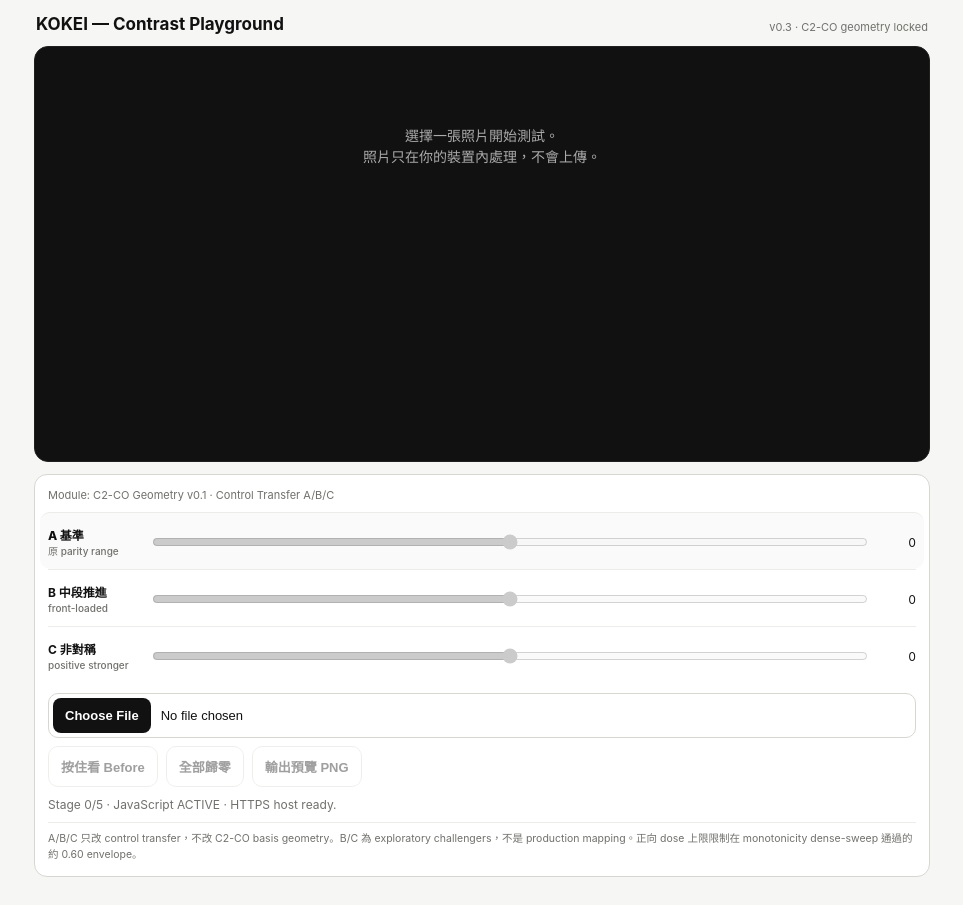
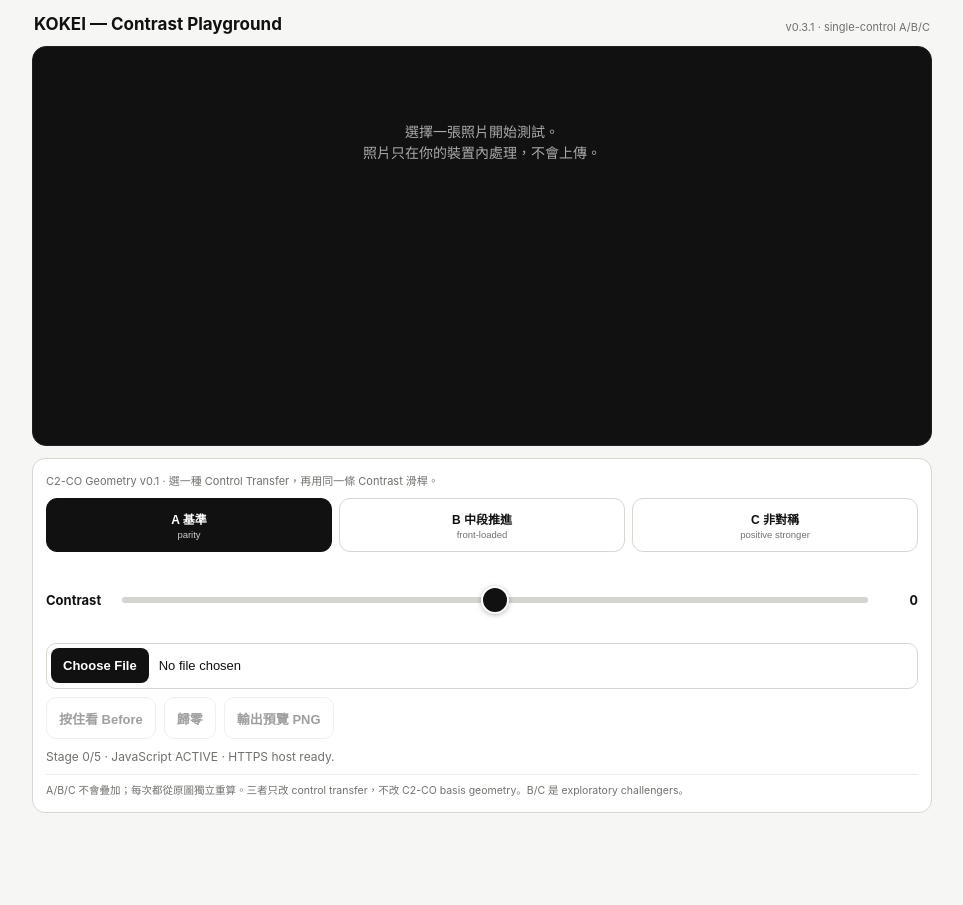
Before and after one commit to thedogof/kokei-web, a website: page public/index.html in a window 1280 px wide. Shown: the whole page, without its empty margins (158-1121 px from the left). After the commit the page ends 841 px from the top, so only its background shows below. Drawn offline with Linux system fonts and the light colour scheme.

Commit message:
Refine contrast playground to single slider with A/B/C modes and larger touch target

```diff
--- a/public/index.html
+++ b/public/index.html
@@ -4,56 +4,56 @@
 <meta charset="utf-8" />
 <meta name="viewport" content="width=device-width,initial-scale=1,maximum-scale=1,viewport-fit=cover" />
 <meta name="apple-mobile-web-app-capable" content="yes" />
-<title>KOKEI Parameter Testbed v0.3</title>
+<title>KOKEI Contrast Playground v0.3.1</title>
 <style>
 :root{--bg:#f6f6f4;--fg:#111;--muted:#70706c;--line:#d7d7d2;--panel:#fff;--accent:#111;--danger:#a11}
 *{box-sizing:border-box;-webkit-tap-highlight-color:transparent}
 html,body{margin:0;min-height:100%;background:var(--bg);color:var(--fg);font-family:-apple-system,BlinkMacSystemFont,"SF Pro Text","Helvetica Neue",Arial,sans-serif}
-body{overscroll-behavior-y:none} main{max-width:920px;margin:0 auto;padding:calc(14px + env(safe-area-inset-top)) 12px calc(28px + env(safe-area-inset-bottom))}
-header{display:flex;align-items:flex-end;justify-content:space-between;gap:12px;margin:0 2px 12px} h1{font-size:17px;line-height:1.2;margin:0;font-weight:680}.meta{font-size:11px;color:var(--muted);text-align:right}
-.stage{background:#111;border-radius:14px;min-height:52vh;display:grid;place-items:center;overflow:hidden;position:relative;border:1px solid #202020;touch-action:manipulation}
-canvas{display:block;max-width:100%;max-height:68vh;width:auto;height:auto}.empty{color:#aaa;text-align:center;padding:44px 24px;font-size:14px;line-height:1.55;max-width:430px}.loading{position:absolute;inset:0;background:rgba(0,0,0,.78);color:#fff;display:none;place-items:center;text-align:center;padding:30px;font-size:14px;z-index:4}.stage.busy .loading{display:grid}
-.controls{margin-top:12px;background:var(--panel);border:1px solid var(--line);border-radius:13px;padding:13px}.module{font-size:11px;color:var(--muted);margin-bottom:10px}.candidate{border-top:1px solid #ecece8;padding:10px 0 8px}.candidate:first-of-type{border-top:0}.row{display:grid;grid-template-columns:94px 1fr 42px;gap:8px;align-items:center}.label{font-size:12px;font-weight:650}.sub{font-size:10px;color:var(--muted);font-weight:450}.value{text-align:right;font-variant-numeric:tabular-nums;font-size:12px}input[type=range]{width:100%;accent-color:var(--accent);min-height:34px}.candidate.active .label{font-weight:780}.candidate.active{background:#fafafa;border-radius:10px;padding-left:8px;padding-right:8px;margin-left:-8px;margin-right:-8px}
-.actions{display:flex;gap:8px;margin-top:10px;flex-wrap:wrap}.btn{appearance:none;border:1px solid var(--line);background:#fff;color:#111;border-radius:10px;padding:10px 12px;font-size:13px;font-weight:620;cursor:pointer;min-height:40px}.btn:disabled{opacity:.4}.fileNative{display:block;width:100%;min-height:44px;font-size:13px;color:#111;border:1px solid var(--line);background:#fff;border-radius:10px;padding:4px}.fileNative::file-selector-button{appearance:none;border:0;background:#111;color:#fff;border-radius:8px;padding:10px 12px;margin-right:10px;font-size:13px;font-weight:650}.status{margin-top:9px;font-size:12px;line-height:1.45;color:var(--muted);min-height:18px;word-break:break-word}.status.error{color:var(--danger)}.note{margin-top:8px;color:var(--muted);font-size:10.5px;line-height:1.5;border-top:1px solid #ecece8;padding-top:8px}
-@media(max-width:620px){main{padding-left:8px;padding-right:8px}.stage{min-height:48vh;border-radius:11px}.controls{border-radius:11px}.row{grid-template-columns:86px 1fr 36px;gap:6px}.meta{display:none}.actions{display:grid;grid-template-columns:1fr 1fr}.btn{width:100%}}
+body{overscroll-behavior-y:none}main{max-width:920px;margin:0 auto;padding:calc(14px + env(safe-area-inset-top)) 10px calc(28px + env(safe-area-inset-bottom))}
+header{display:flex;align-items:flex-end;justify-content:space-between;gap:12px;margin:0 2px 12px}h1{font-size:17px;line-height:1.2;margin:0;font-weight:680}.meta{font-size:11px;color:var(--muted)}
+.stage{background:#111;border-radius:14px;min-height:50vh;display:grid;place-items:center;overflow:hidden;position:relative;border:1px solid #202020}.stage canvas{display:block;max-width:100%;max-height:68vh;width:auto;height:auto}.empty{color:#aaa;text-align:center;padding:44px 24px;font-size:14px;line-height:1.55}.loading{position:absolute;inset:0;background:rgba(0,0,0,.78);color:#fff;display:none;place-items:center;text-align:center;padding:30px;font-size:14px;z-index:4}.stage.busy .loading{display:grid}
+.controls{margin-top:12px;background:var(--panel);border:1px solid var(--line);border-radius:13px;padding:13px}.module{font-size:11px;color:var(--muted);margin-bottom:10px}
+.modes{display:grid;grid-template-columns:repeat(3,1fr);gap:7px;margin-bottom:12px}.mode{appearance:none;border:1px solid var(--line);background:#fff;border-radius:11px;min-height:54px;padding:8px 6px;color:#111;font-size:12px;font-weight:700}.mode small{display:block;color:var(--muted);font-size:9.5px;font-weight:500;margin-top:2px}.mode.active{background:#111;color:#fff;border-color:#111}.mode.active small{color:#ccc}
+.sliderBlock{padding:7px 0 4px}.row{display:grid;grid-template-columns:68px 1fr 42px;gap:8px;align-items:center}.label{font-size:13px;font-weight:700}.value{text-align:right;font-variant-numeric:tabular-nums;font-size:13px;font-weight:650}
+.rangeHit{position:relative;display:flex;align-items:center;min-height:58px;padding:10px 0;touch-action:pan-y}.rangeHit input[type=range]{width:100%;height:38px;margin:0;appearance:none;-webkit-appearance:none;background:transparent;touch-action:none}.rangeHit input[type=range]::-webkit-slider-runnable-track{height:6px;border-radius:99px;background:#d5d5d0}.rangeHit input[type=range]::-webkit-slider-thumb{-webkit-appearance:none;width:28px;height:28px;border-radius:50%;background:#111;border:2px solid #fff;box-shadow:0 1px 5px rgba(0,0,0,.28);margin-top:-11px}.rangeHit input[type=range]::-moz-range-track{height:6px;border-radius:99px;background:#d5d5d0}.rangeHit input[type=range]::-moz-range-thumb{width:28px;height:28px;border-radius:50%;background:#111;border:2px solid #fff}
+.actions{display:flex;gap:8px;margin-top:10px;flex-wrap:wrap}.btn{appearance:none;border:1px solid var(--line);background:#fff;color:#111;border-radius:10px;padding:10px 12px;font-size:13px;font-weight:620;min-height:42px}.btn:disabled{opacity:.4}.fileNative{display:block;width:100%;min-height:46px;font-size:13px;color:#111;border:1px solid var(--line);background:#fff;border-radius:10px;padding:4px}.fileNative::file-selector-button{appearance:none;border:0;background:#111;color:#fff;border-radius:8px;padding:10px 12px;margin-right:10px;font-size:13px;font-weight:650}
+.status{margin-top:9px;font-size:12px;line-height:1.45;color:var(--muted);min-height:18px;word-break:break-word}.status.error{color:var(--danger)}.note{margin-top:8px;color:var(--muted);font-size:10.5px;line-height:1.5;border-top:1px solid #ecece8;padding-top:8px}
+@media(max-width:620px){main{padding-left:8px;padding-right:8px}.stage{min-height:47vh;border-radius:11px}.controls{border-radius:11px}.meta{display:none}.actions{display:grid;grid-template-columns:1fr 1fr}.btn{width:100%}.fileNative{grid-column:1/-1}.rangeHit{min-height:64px}.rangeHit input[type=range]{height:46px}.rangeHit input[type=range]::-webkit-slider-thumb{width:32px;height:32px;margin-top:-13px}}
 </style>
 </head>
 <body><main>
-<header><h1>KOKEI — Contrast Playground</h1><div class="meta">v0.3 · C2-CO geometry locked</div></header>
+<header><h1>KOKEI — Contrast Playground</h1><div class="meta">v0.3.1 · single-control A/B/C</div></header>
 <section class="stage" id="stage"><div class="empty" id="empty">選擇一張照片開始測試。<br>照片只在你的裝置內處理，不會上傳。</div><canvas id="canvas" hidden></canvas><div class="loading" id="loading">正在讀取照片…</div></section>
 <section class="controls">
-<div class="module">Module: C2-CO Geometry v0.1 · Control Transfer A/B/C</div>
-<div class="candidate active" data-id="A"><div class="row"><div class="label">A 基準<br><span class="sub">原 parity range</span></div><input id="sliderA" type="range" min="-100" max="100" step="1" value="0" disabled /><div class="value" id="valueA">0</div></div></div>
-<div class="candidate" data-id="B"><div class="row"><div class="label">B 中段推進<br><span class="sub">front-loaded</span></div><input id="sliderB" type="range" min="-100" max="100" step="1" value="0" disabled /><div class="value" id="valueB">0</div></div></div>
-<div class="candidate" data-id="C"><div class="row"><div class="label">C 非對稱<br><span class="sub">positive stronger</span></div><input id="sliderC" type="range" min="-100" max="100" step="1" value="0" disabled /><div class="value" id="valueC">0</div></div></div>
-<div class="actions"><input class="fileNative" id="file" type="file" accept="image/*" /><button class="btn" id="before" type="button" disabled>按住看 Before</button><button class="btn" id="reset" type="button" disabled>全部歸零</button><button class="btn" id="save" type="button" disabled>輸出預覽 PNG</button></div>
+<div class="module">C2-CO Geometry v0.1 · 選一種 Control Transfer，再用同一條 Contrast 滑桿。</div>
+<div class="modes">
+<button class="mode active" data-mode="A">A 基準<small>parity</small></button>
+<button class="mode" data-mode="B">B 中段推進<small>front-loaded</small></button>
+<button class="mode" data-mode="C">C 非對稱<small>positive stronger</small></button>
+</div>
+<div class="sliderBlock"><div class="row"><div class="label">Contrast</div><div class="rangeHit"><input id="slider" type="range" min="-100" max="100" step="1" value="0" disabled /></div><div class="value" id="value">0</div></div></div>
+<div class="actions"><input class="fileNative" id="file" type="file" accept="image/*" /><button class="btn" id="before" type="button" disabled>按住看 Before</button><button class="btn" id="reset" type="button" disabled>歸零</button><button class="btn" id="save" type="button" disabled>輸出預覽 PNG</button></div>
 <div class="status" id="status">Stage 0/5 · JavaScript starting…</div>
-<div class="note">A/B/C 只改 control transfer，不改 C2-CO basis geometry。B/C 為 exploratory challengers，不是 production mapping。正向 dose 上限限制在 monotonicity dense-sweep 通過的約 0.60 envelope。</div>
+<div class="note">A/B/C 不會疊加；每次都從原圖獨立重算。三者只改 control transfer，不改 C2-CO basis geometry。B/C 是 exploratory challengers。</div>
 </section></main>
 <script>
 'use strict';
 const KNOTS=[[0,0,0],[.05,-.07491,.02536],[.10,-.13502,.04548],[.20,-.17845,.05849],[.30,-.05341,.01793],[.34,-.01299,.00069],[.50,.29576,-.09898],[.70,.32873,-.11422],[.85,.19793,-.07050],[.95,.06655,-.02853],[1,0,0]];
 const xs=KNOTS.map(k=>k[0]),yp=KNOTS.map(k=>k[1]),yn=KNOTS.map(k=>k[2]);
-function slopes(ys){const n=xs.length,h=[],d=[],m=new Array(n).fill(0);for(let i=0;i<n-1;i++){h[i]=xs[i+1]-xs[i];d[i]=(ys[i+1]-ys[i])/h[i]}m[0]=((2*h[0]+h[1])*d[0]-h[0]*d[1])/(h[0]+h[1]);if(Math.sign(m[0])!==Math.sign(d[0]))m[0]=0;for(let i=1;i<n-1;i++){if(!d[i-1]||!d[i]||Math.sign(d[i-1])!==Math.sign(d[i]))m[i]=0;else{const w1=2*h[i]+h[i-1],w2=h[i]+2*h[i-1];m[i]=(w1+w2)/(w1/d[i-1]+w2/d[i]);}}const k=n-1;m[k]=((2*h[k-1]+h[k-2])*d[k-1]-h[k-1]*d[k-2])/(h[k-1]+h[k-2]);if(Math.sign(m[k])!==Math.sign(d[k-1]))m[k]=0;return m;}
+function slopes(ys){const n=xs.length,h=[],d=[],m=new Array(n).fill(0);for(let i=0;i<n-1;i++){h[i]=xs[i+1]-xs[i];d[i]=(ys[i+1]-ys[i])/h[i]}m[0]=((2*h[0]+h[1])*d[0]-h[0]*d[1])/(h[0]+h[1]);if(Math.sign(m[0])!==Math.sign(d[0]))m[0]=0;for(let i=1;i<n-1;i++){if(!d[i-1]||!d[i]||Math.sign(d[i-1])!==Math.sign(d[i]))m[i]=0;else{const w1=2*h[i]+h[i-1],w2=h[i]+2*h[i-1];m[i]=(w1+w2)/(w1/d[i-1]+w2/d[i]);}}const k=n-1;m[k]=((2*h[k-1]+h[k-2])*d[k-1]-h[k-1]*d[k-2])/(h[k-1]+h[k-2]);if(Math.sign(m[k])!==Math.sign(d[k-1]))m[k]=0;return m}
 const mp=slopes(yp),mn=slopes(yn);
-function pchip(x,ys,ms){x=Math.min(1,Math.max(0,x));let i=xs.length-2;for(let j=0;j<xs.length-1;j++){if(x<=xs[j+1]){i=j;break}}const h=xs[i+1]-xs[i],t=(x-xs[i])/h,t2=t*t,t3=t2*t;return(2*t3-3*t2+1)*ys[i]+(t3-2*t2+t)*h*ms[i]+(-2*t3+3*t2)*ys[i+1]+(t3-t2)*h*ms[i+1];}
-const MAP={
- A:v=>Math.sign(v)*0.50*Math.abs(v)/100,
- B:v=>{const t=Math.abs(v)/100;return Math.sign(v)*0.60*(0.45*t+0.55*Math.sqrt(t));},
- C:v=>{const t=Math.abs(v)/100;if(v>=0)return 0.60*(0.35*t+0.65*Math.sqrt(t));return -0.55*(0.60*t+0.40*Math.sqrt(t));}
-};
-function transformY(x,dose){if(!dose)return x;const m=Math.abs(dose),basis=dose>=0?pchip(x,yp,mp):pchip(x,yn,mn);return Math.max(0,Math.min(1,x+m*basis));}
-function process(data,dose){if(!dose)return data;const N=1024,lut=new Float32Array(N);for(let i=0;i<N;i++)lut[i]=transformY(i/(N-1),dose);for(let i=0;i<data.length;i+=4){const r=data[i]/255,g=data[i+1]/255,b=data[i+2]/255,y=.2126*r+.7152*g+.0722*b,idx=Math.max(0,Math.min(N-1,Math.round(y*(N-1)))),yy=lut[idx];if(y<1e-6){const q=Math.round(yy*255);data[i]=data[i+1]=data[i+2]=q;continue}const s=yy/y;data[i]=Math.max(0,Math.min(255,Math.round(r*s*255)));data[i+1]=Math.max(0,Math.min(255,Math.round(g*s*255)));data[i+2]=Math.max(0,Math.min(255,Math.round(b*s*255)));}return data;}
-const $=id=>document.getElementById(id),canvas=$('canvas'),ctx=canvas.getContext('2d',{willReadFrequently:true}),file=$('file'),before=$('before'),reset=$('reset'),save=$('save'),stage=$('stage'),empty=$('empty'),status=$('status'),loading=$('loading');
-const sliders={A:$('sliderA'),B:$('sliderB'),C:$('sliderC')},values={A:$('valueA'),B:$('valueB'),C:$('valueC')};let original=null,showingBefore=false,isRendering=false,active='A',working=null;
-function setStatus(t,e=false){status.textContent=t;status.classList.toggle('error',e)}function busy(on,t='正在讀取照片…'){stage.classList.toggle('busy',on);loading.textContent=t}function enable(on){Object.values(sliders).forEach(s=>s.disabled=!on);before.disabled=reset.disabled=save.disabled=!on}
-function setActive(id){active=id;document.querySelectorAll('.candidate').forEach(el=>el.classList.toggle('active',el.dataset.id===id));}
+function pchip(x,ys,ms){x=Math.min(1,Math.max(0,x));let i=xs.length-2;for(let j=0;j<xs.length-1;j++){if(x<=xs[j+1]){i=j;break}}const h=xs[i+1]-xs[i],t=(x-xs[i])/h,t2=t*t,t3=t2*t;return(2*t3-3*t2+1)*ys[i]+(t3-2*t2+t)*h*ms[i]+(-2*t3+3*t2)*ys[i+1]+(t3-t2)*h*ms[i+1]}
+const MAP={A:v=>Math.sign(v)*0.50*Math.abs(v)/100,B:v=>{const t=Math.abs(v)/100;return Math.sign(v)*0.60*(0.45*t+0.55*Math.sqrt(t))},C:v=>{const t=Math.abs(v)/100;return v>=0?0.60*(0.35*t+0.65*Math.sqrt(t)):-0.55*(0.60*t+0.40*Math.sqrt(t))}};
+function transformY(x,dose){if(!dose)return x;const basis=dose>=0?pchip(x,yp,mp):pchip(x,yn,mn);return Math.max(0,Math.min(1,x+Math.abs(dose)*basis))}
+function process(data,dose){if(!dose)return data;const N=1024,lut=new Float32Array(N);for(let i=0;i<N;i++)lut[i]=transformY(i/(N-1),dose);for(let i=0;i<data.length;i+=4){const r=data[i]/255,g=data[i+1]/255,b=data[i+2]/255,y=.2126*r+.7152*g+.0722*b,idx=Math.max(0,Math.min(N-1,Math.round(y*(N-1)))),yy=lut[idx];if(y<1e-6){const q=Math.round(yy*255);data[i]=data[i+1]=data[i+2]=q;continue}const s=yy/y;data[i]=Math.max(0,Math.min(255,Math.round(r*s*255)));data[i+1]=Math.max(0,Math.min(255,Math.round(g*s*255)));data[i+2]=Math.max(0,Math.min(255,Math.round(b*s*255)))}return data}
+const $=id=>document.getElementById(id),canvas=$('canvas'),ctx=canvas.getContext('2d',{willReadFrequently:true}),file=$('file'),slider=$('slider'),valueEl=$('value'),before=$('before'),reset=$('reset'),save=$('save'),stage=$('stage'),empty=$('empty'),status=$('status'),loading=$('loading');
+let original=null,working=null,active='A',showingBefore=false,isRendering=false,pending=false;
+function setStatus(t,e=false){status.textContent=t;status.classList.toggle('error',e)}function busy(on,t='正在讀取照片…'){stage.classList.toggle('busy',on);loading.textContent=t}function enable(on){slider.disabled=before.disabled=reset.disabled=save.disabled=!on}
+function setMode(id){active=id;document.querySelectorAll('.mode').forEach(b=>b.classList.toggle('active',b.dataset.mode===id));render()}
 setStatus('Stage 0/5 · JavaScript ACTIVE · HTTPS host ready.');
+document.querySelectorAll('.mode').forEach(b=>b.addEventListener('click',()=>setMode(b.dataset.mode)));
 file.addEventListener('change',()=>{const f=file.files&&file.files[0];if(f)loadFile(f)});
-async function loadFile(f){busy(true,'正在解碼照片…');enable(false);try{setStatus('Stage 2/5 · File received · '+f.name);const url=URL.createObjectURL(f);const img=await new Promise((res,rej)=>{const im=new Image();im.onload=()=>res(im);im.onerror=()=>rej(new Error('Image decode failed'));im.src=url});setStatus('Stage 3/5 · Decode PASS · '+img.naturalWidth+'×'+img.naturalHeight);const maxPixels=/iPhone|iPad|iPod/i.test(navigator.userAgent)?800000:1800000,scale=Math.min(1,Math.sqrt(maxPixels/(img.naturalWidth*img.naturalHeight))),w=Math.max(1,Math.round(img.naturalWidth*scale)),h=Math.max(1,Math.round(img.naturalHeight*scale));canvas.width=w;canvas.height=h;ctx.drawImage(img,0,0,w,h);URL.revokeObjectURL(url);setStatus('Stage 4/5 · Canvas PASS · '+w+'×'+h);original=ctx.getImageData(0,0,w,h);working=new Uint8ClampedArray(original.data.length);setStatus('Stage 5/5 · Pixel readback PASS · Ready');canvas.hidden=false;empty.hidden=true;enable(true);ctx.putImageData(original,0,0);}catch(e){setStatus('FAILED · '+e.message,true)}finally{busy(false)}}
-function render(){if(!original||isRendering)return;const ui=Number(sliders[active].value),dose=MAP[active](ui);if(showingBefore||ui===0){ctx.putImageData(original,0,0);setStatus(`Ready · ${active} · UI ${ui} → dose ${dose.toFixed(3)}`);return}isRendering=true;requestAnimationFrame(()=>{working.set(original.data);process(working,dose);ctx.putImageData(new ImageData(working,original.width,original.height),0,0);isRendering=false;setStatus(`Ready · ${active} · UI ${ui} → dose ${dose.toFixed(3)}`);});}
-Object.keys(sliders).forEach(id=>sliders[id].addEventListener('input',()=>{setActive(id);values[id].textContent=sliders[id].value;render()}));
-reset.addEventListener('click',()=>{Object.keys(sliders).forEach(id=>{sliders[id].value=0;values[id].textContent='0'});setActive('A');ctx.putImageData(original,0,0);setStatus('Ready · all mappings reset')});
-before.addEventListener('pointerdown',e=>{e.preventDefault();showingBefore=true;ctx.putImageData(original,0,0)});['pointerup','pointercancel','pointerleave'].forEach(ev=>before.addEventListener(ev,()=>{showingBefore=false;render()}));
-save.addEventListener('click',()=>canvas.toBlob(blob=>{if(!blob)return;const u=URL.createObjectURL(blob),a=document.createElement('a');a.href=u;a.download=`KOKEI_C2CO_${active}_${sliders[active].value}.png`;a.click();setTimeout(()=>URL.revokeObjectURL(u),1500)},'image/png'));
+async function loadFile(f){busy(true,'正在解碼照片…');enable(false);try{setStatus('Stage 2/5 · File received · '+f.name);const url=URL.createObjectURL(f);const img=await new Promise((res,rej)=>{const im=new Image();im.onload=()=>res(im);im.onerror=()=>rej(new Error('Image decode failed'));im.src=url});setStatus('Stage 3/5 · Decode PASS · '+img.naturalWidth+'×'+img.naturalHeight);const maxPixels=/iPhone|iPad|iPod/i.test(navigator.userAgent)?800000:1800000,scale=Math.min(1,Math.sqrt(maxPixels/(img.naturalWidth*img.naturalHeight))),w=Math.max(1,Math.round(img.naturalWidth*scale)),h=Math.max(1,Math.round(img.naturalHeight*scale));canvas.width=w;canvas.height=h;ctx.drawImage(img,0,0,w,h);URL.revokeObjectURL(url);setStatus('Stage 4/5 · Canvas PASS · '+w+'×'+h);original=ctx.getImageData(0,0,w,h);working=new Uint8ClampedArray(original.data.length);setStatus('Stage 5/5 · Pixel readback PASS · Ready');canvas.hidden=false;empty.hidden=true;enable(true);ctx.putImageData(original,0,0)}catch(e){setStatus('FAILED · '+e.message,true)}finally{busy(false)}}
+function render(){if(!original)return;if(isRendering){pending=true;return}const ui=Number(slider.value),dose=MAP[active](ui);if(showingBefore||ui===0){ctx.putImageData(original,0,0);setStatus(`Ready · ${active} · UI ${ui} → dose ${dose.toFixed(3)}`);return}isRendering=true;requestAnimationFrame(()=>{working.set(original.data);process(working,dose);ctx.putImageData(new ImageData(working,original.width,original.height),0,0);isRendering=false;setStatus(`Ready · ${active} · UI ${ui} → dose ${dose.toFixed(3)}`);if(pending){pending=false;render()}})}
+slider.addEventListener('input',()=>{valueEl.textContent=slider.value;render()});reset.addEventListener('click',()=>{slider.value=0;valueEl.textContent='0';render()});before.addEventListener('pointerdown',e=>{e.preventDefault();showingBefore=true;ctx.putImageData(original,0,0)});['pointerup','pointercancel','pointerleave'].forEach(ev=>before.addEventListener(ev,()=>{showingBefore=false;render()}));save.addEventListener('click',()=>canvas.toBlob(blob=>{if(!blob)return;const u=URL.createObjectURL(blob),a=document.createElement('a');a.href=u;a.download=`KOKEI_C2CO_${active}_${slider.value}.png`;a.click();setTimeout(()=>URL.revokeObjectURL(u),1500)},'image/png'));
 </script></body></html>
```
